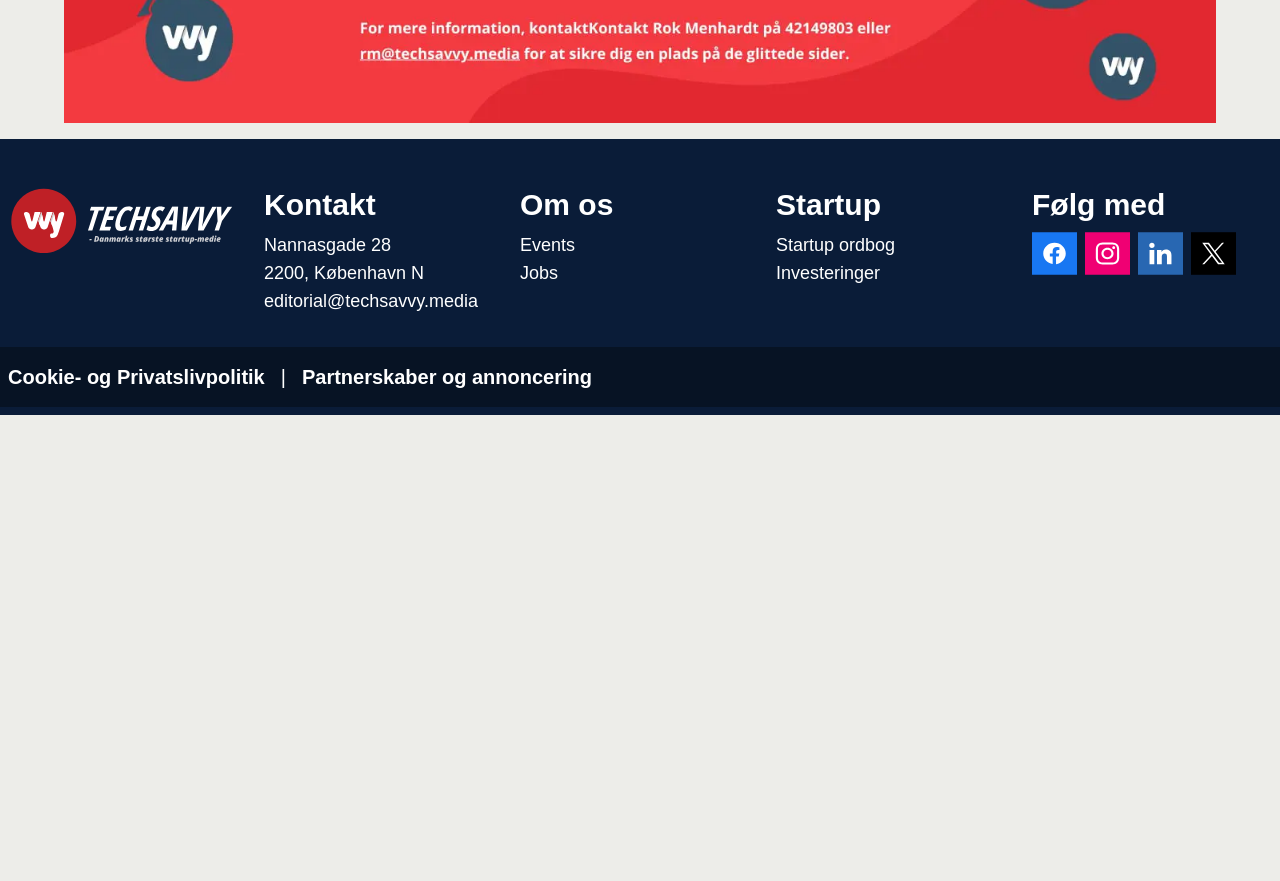
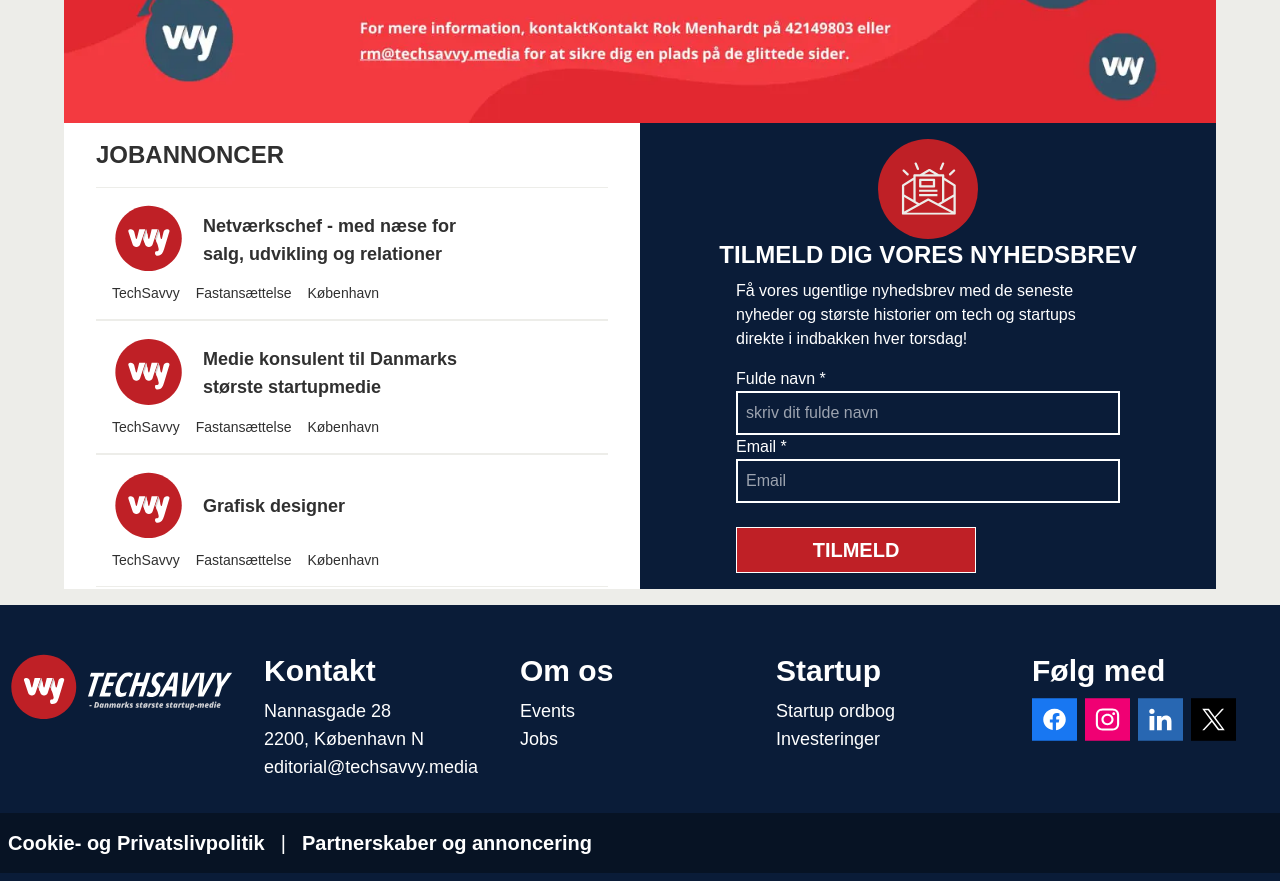
Before and after one commit to FredeNy/techsavvy_redesign, a Next.js app: page / in a window 1280 px wide. Shown: the part 1320-2201 px from the top of the page. Before the commit the page ends 1735 px from the top, so only its background shows below. Built offline with nearby package versions, Linux system fonts and the light colour scheme; no server answers; the database is empty.

Commit message:
ændringer

```diff
--- a/src/app/components/JobAnnonce.jsx
+++ b/src/app/components/JobAnnonce.jsx
@@ -0,0 +1,69 @@
+import Image from "next/image";
+
+export default function JobAnnonce() {
+
+  return (
+    <section className="bg-White text-Black px-8">
+  <h1 className="text-2xl font-bold py-4">JOBANNONCER</h1>
+
+  <div className="text-Black border-t border-b border-EggWhite p-4">
+
+  <div className="flex items-center space-x-4">
+    <Image
+      src="/logoudenskrift.svg"
+      alt="TechSavvy logo"
+      width={75}
+      height={75}
+    />
+    <h2 className="text-lg font-bold md:w-64">Netværkschef - med næse for salg, udvikling og relationer</h2>
+  </div>
+
+  <div className="flex flex-wrap mt-2 space-x-4">
+    <span className="text-sm text-gray-600">TechSavvy</span>
+    <span className="text-sm text-gray-600">Fastansættelse</span>
+    <span className="text-sm text-gray-600">København</span>
+  </div>
+</div>
+
+
+<div className="text-Black border-t border-b border-EggWhite p-4">
+
+  <div className="flex items-center space-x-4">
+    <Image
+      src="/logoudenskrift.svg"
+      alt="TechSavvy logo"
+      width={75}
+      height={75}
+    />
+    <h2 className="text-lg font-bold md:w-64">Medie konsulent til Danmarks største startupmedie</h2>
+  </div>
+
+  <div className="flex flex-wrap mt-2 space-x-4">
+    <span className="text-sm text-gray-600">TechSavvy</span>
+    <span className="text-sm text-gray-600">Fastansættelse</span>
+    <span className="text-sm text-gray-600">København</span>
+  </div>
+</div>
+
+<div className="text-Black border-t border-b border-EggWhite p-4">
+
+  <div className="flex items-center space-x-4">
+    <Image
+      src="/logoudenskrift.svg"
+      alt="TechSavvy logo"
+      width={75}
+      height={75}
+    />
+    <h2 className="text-lg font-bold">Grafisk designer</h2>
+  </div>
+
+  <div className="flex flex-wrap mt-2 space-x-4">
+    <span className="text-sm text-gray-600">TechSavvy</span>
+    <span className="text-sm text-gray-600">Fastansættelse</span>
+    <span className="text-sm text-gray-600">København</span>
+  </div>
+</div>
+
+</section>
+  );
+}
--- a/src/app/components/NewsLetter.jsx
+++ b/src/app/components/NewsLetter.jsx
@@ -0,0 +1,132 @@
+"use client";
+
+import { useState } from 'react';
+import { useRouter } from 'next/navigation'
+import Image from 'next/image';
+//HeadersList for at få adgang til databasen i Supabase
+async function FormSubmit(formData) {
+  const headersList = {
+    "Accept": "*/*",
+    "apikey": "eyJhbGciOiJIUzI1NiIsInR5cCI6IkpXVCJ9.eyJpc3MiOiJzdXBhYmFzZSIsInJlZiI6Imt4aGN2c2F3cnRuaW9yb3FscXR6Iiwicm9sZSI6ImFub24iLCJpYXQiOjE3MzI3ODg0NjQsImV4cCI6MjA0ODM2NDQ2NH0.vSHBY-_CVLINk2YnjqchDZ0JlaOMgAzYFB0n63sp61U",
+    "prefer": "return=representation",
+    "Content-Type": "application/json"
+  };
+
+  //Konvertere data til JSON streng
+  const bodyContent = JSON.stringify(formData);
+
+  //Sender post request
+  try {
+    let res = await fetch("https://kxhcvsawrtnioroqlqtz.supabase.co/rest/v1/NewsLetter", {
+      method: "POST",
+      body: bodyContent,
+      headers: headersList
+    });
+
+    //Hvis request fejler så vis fejlen
+    if (!res.ok) {
+      const errorDetail = await res.json();
+      throw new Error(`Error: ${res.status} - ${res.statusText}: ${JSON.stringify(errorDetail)}`);
+    }
+
+    //Parser svaret som JSON
+    const data = await res.json();
+
+    //Returnere den parset data
+    return data;
+  } catch (error) {
+    throw error;
+  }
+}
+
+//Definere GuestForm funktionen
+export default function NewsLetterForm() {
+  const [state, setState] = useState({ message: '', pending: false });
+  const router = useRouter();
+
+  //Funktionen som sender dataen til databasen når submit knappen klikkes på
+  const handleSubmit = async (event) => {
+    event.preventDefault();
+    setState({ ...state, pending: true });
+
+    //Dataen fra de input felter som skal sendes til databasen
+    const formData = {
+      email: event.target.email.value,
+      fullname: event.target.fullname.value,
+
+    };
+
+    //Hvis det lykkedes at sende dataen, så vis 'Form submitted successfully!' og send kunden over på næste side i booking flowet
+    try {
+      const response = await FormSubmit(formData);
+
+
+
+      //Hvis det fejler, så vis `Form submission failed`
+    } catch (error) {
+      setState({ message: `Form submission failed: ${error.message}`, pending: false });
+    }
+
+
+  };
+
+  return (
+    <section className="bg-Navyblue flex flex-col items-center py-4">
+
+       <Image
+          src="/nyhedsbrevicon.svg"
+          alt="nyhedsbrev"
+        width={100}
+        height={100}
+
+        />
+      <h2 className="text-White mb-2 font-bold text-2xl">TILMELD DIG VORES NYHEDSBREV</h2>
+      <p className='text-White w-2/3'>Få vores ugentlige nyhedsbrev med de seneste nyheder og største historier om tech og startups direkte i indbakken hver torsdag!</p>
+
+      <form onSubmit={handleSubmit} className="w-full max-w-sm">
+        <div className="text-md text-White py-2">
+          {state.message}
+        </div>
+
+
+        <div className="flex flex-wrap mb-6">
+          <div className="w-full mb-6 md:mb-0">
+            <label>
+              <span className='text-White'>Fulde navn</span><span className='text-White'> *</span>
+              <input
+                className="border-2 border-White p-2 w-full bg-Navyblue focus:outline-none focus:ring focus:ring-Red text-White"
+                required
+                type="text"
+                placeholder="skriv dit fulde navn"
+                name="fullname"
+              />
+            </label>
+
+          <label>
+            <span className='text-White'>Email</span><span className='text-White'> *</span>
+            <input
+              className="border-2 border-White p-2 w-full bg-Navyblue  focus:outline-none focus:ring focus:ring-Red text-White"
+              required
+              type="email"
+              placeholder="Email"
+              name="email"
+            />
+
+          </label>
+          </div>
+        </div>
+
+
+        <div>
+          <button
+            aria-disabled={state.pending}
+            type="submit"
+            className="text-center p-2  bg-Red text-White text-xl font-bold border border-White w-96 sm:w-60"
+          >
+            TILMELD
+          </button>
+        </div>
+      </form>
+    </section>
+  );
+}
--- a/src/app/page.jsx
+++ b/src/app/page.jsx
@@ -5,6 +5,8 @@
 import UgensStartup from "./components/UgensStartup"
 import Debat from "./components/Debat"
 import Annonce from "./components/Annonce"
+import NewsLetter from "./components/NewsLetter";
+import JobAnnonce from "@/app/components/JobAnnonce";
 
 export default function Home() {
   return (
@@ -19,7 +21,10 @@
        <SoMeContent />
        <Debat/>
        <Annonce/>
-
+       <div className="grid grid-cols-2">
+       <JobAnnonce/>
+       <NewsLetter/>
+       </div>
         </div>
       </main>
       <footer>
```
Also changed, not shown: public/logoudenskrift.svg (added), public/nyhedsbrevicon.svg (added).
